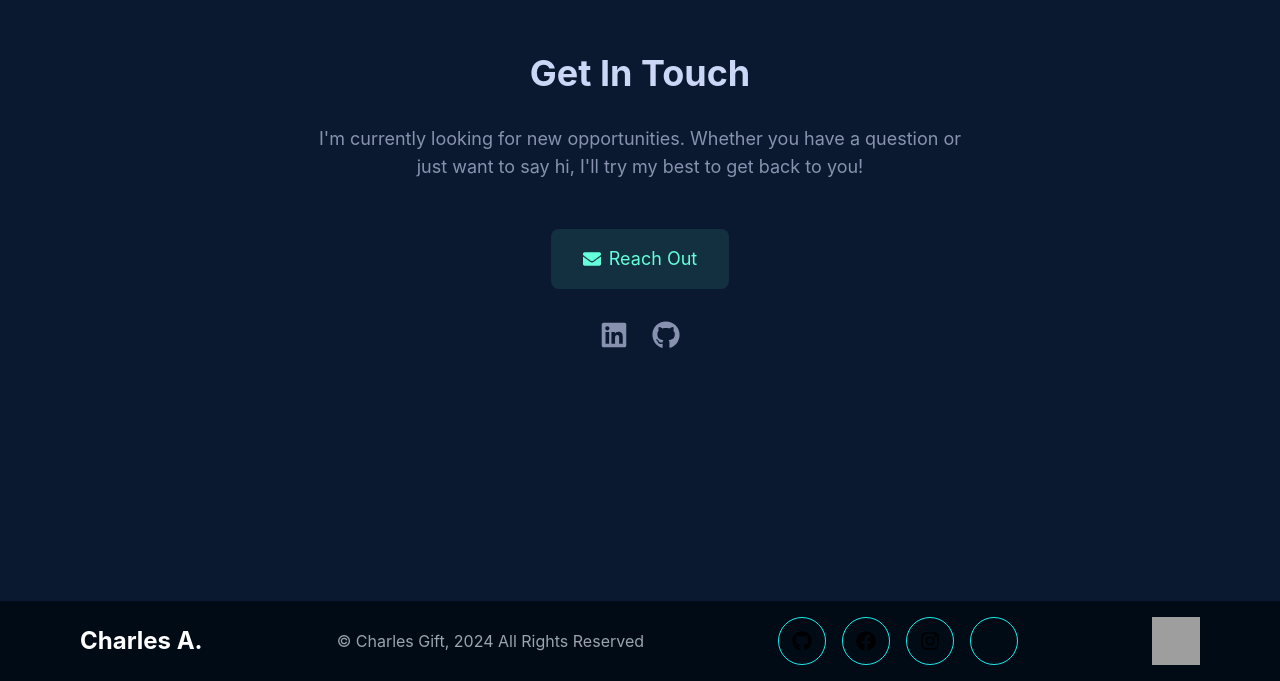
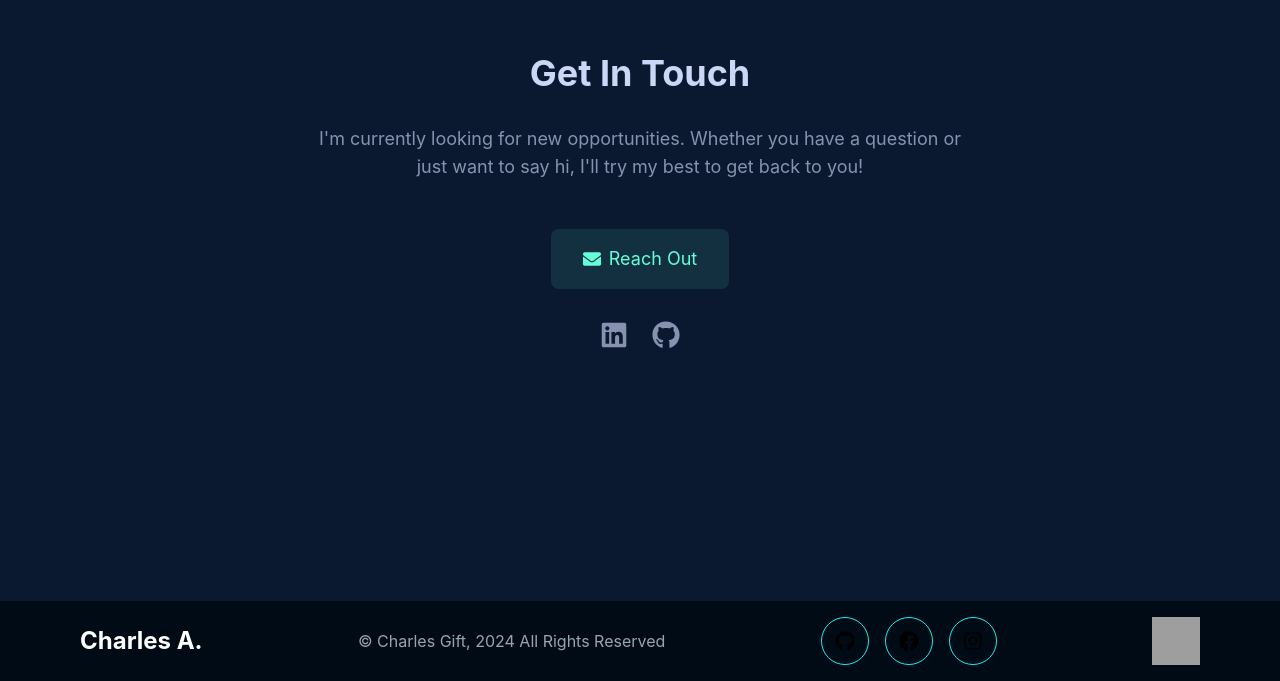
Before and after one commit to Gift-World/my-portfolio, a React (Vite) app: page / in a window 1280 px wide. Shown: the part 4526-5207 px from the top of the page. Built offline with nearby package versions, Linux system fonts and the light colour scheme; grey boxes are pictures that could not be loaded.

Commit message:
Remove TikTok icon from footer navigation.

```diff
--- a/src/components/Footer.jsx
+++ b/src/components/Footer.jsx
@@ -17,9 +17,7 @@ export default function Footer() {
       <li className="flex justify-center items-center w-12 h-12 rounded-full border border-[#1aeeef] hover:bg-[#1aeeef] transition duration-500">
         <a href="#"><FaInstagram size={20}/></a>
       </li>
-      <li className="flex justify-center items-center w-12 h-12 rounded-full border border-[#1aeeef] hover:bg-[#1aeeef] transition duration-500">
-        <a href="#"><i className="bx bxl-tiktok text-white text-xl"></i></a>
-      </li>
+
     </ul>
     <div>
       <img
```
